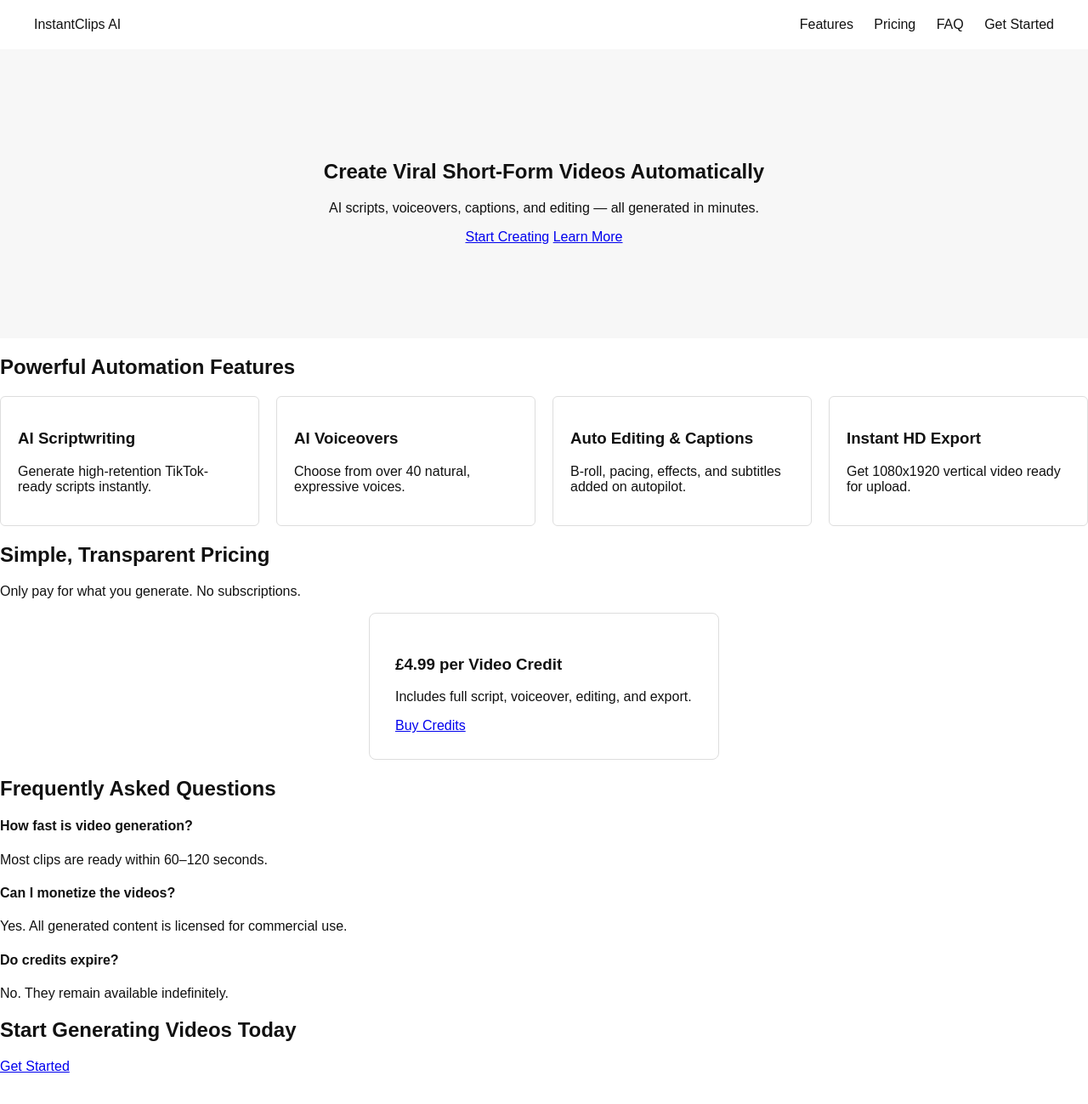
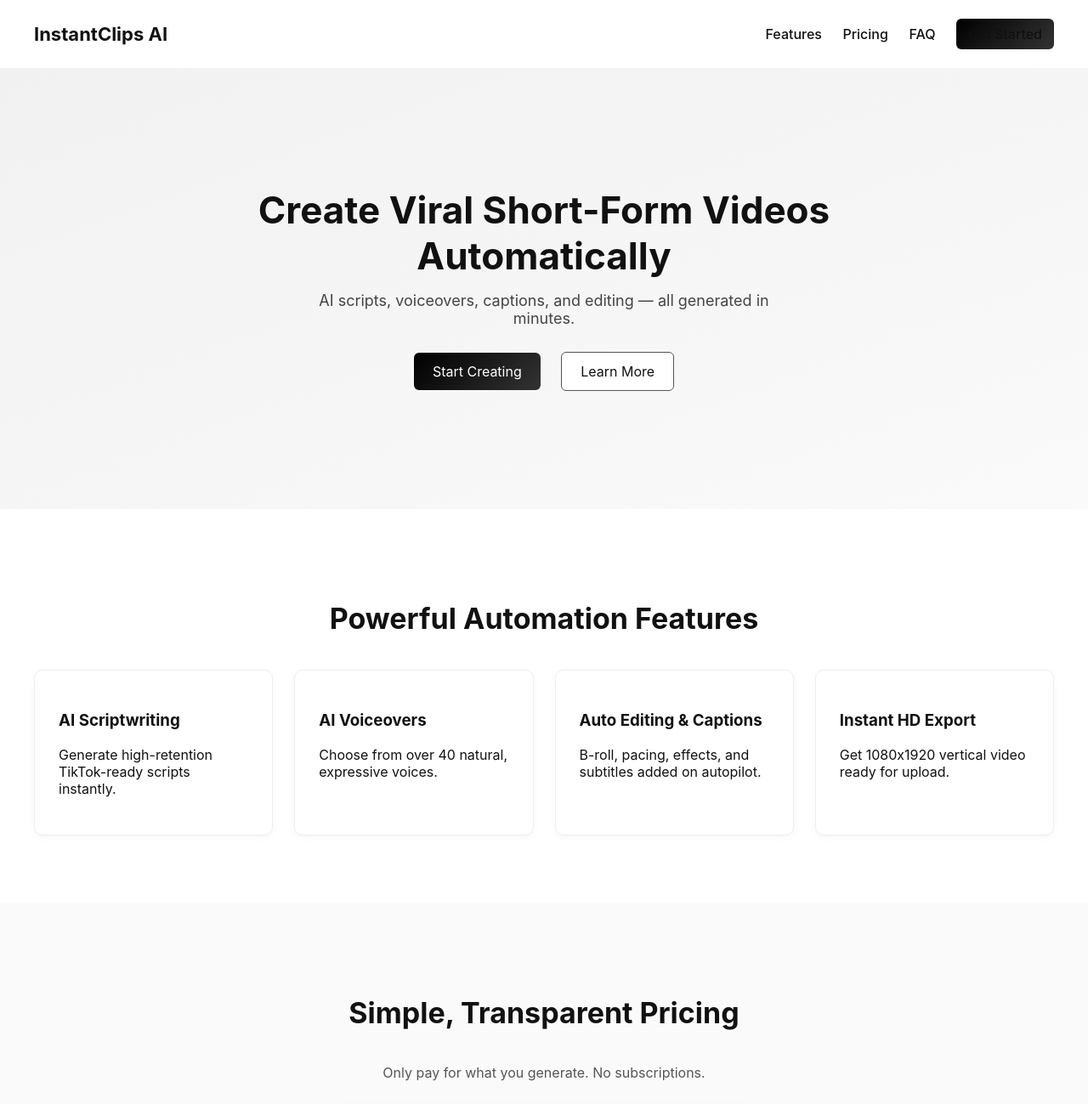
Before and after one commit to cameronk2/viralsnap, a plain HTML site: page landing/index.html in a window 1280 px wide. Shown: the top 1299 px of the page at 85% size. Drawn offline with Linux system fonts and the light colour scheme.

Commit message:
Update styles.css

```diff
--- a/landing/styles.css
+++ b/landing/styles.css
@@ -1,107 +1,161 @@
+/* General Layout */
 body {
     margin: 0;
-    font-family: Arial, sans-serif;
     background: #ffffff;
     color: #111;
+    font-family: 'Inter', Arial, sans-serif;
 }
 
 /* Header */
 .header {
     display: flex;
     justify-content: space-between;
-    padding: 20px;
+    align-items: center;
+    padding: 22px 30px;
     max-width: 1200px;
     margin: auto;
 }
 
-.header nav a {
+.logo {
+    font-size: 22px;
+    font-weight: 700;
+}
+
+.nav a {
     margin-left: 20px;
+    color: #111;
     text-decoration: none;
-    color: #111;
     font-weight: 500;
 }
 
-.btn-nav {
-    background: black;
-    padding: 8px 14px;
-    color: #fff !important;
-    border-radius: 4px;
+/* Buttons */
+.btn-primary {
+    background: linear-gradient(135deg, #000000, #333333);
+    padding: 12px 22px;
+    color: #fff;
+    border-radius: 6px;
+    text-decoration: none;
+    display: inline-block;
+    transition: 0.2s;
+}
+
+.btn-primary:hover {
+    opacity: 0.85;
+}
+
+.btn-secondary {
+    border: 1px solid #555;
+    padding: 12px 22px;
+    border-radius: 6px;
+    text-decoration: none;
+    color: #111;
+    background: #fff;
+}
+
+.small {
+    padding: 8px 14px !important;
 }
 
 /* Hero */
 .hero {
+    padding: 140px 20px;
+    background: linear-gradient(160deg, #f1f1f1, #fafafa);
     text-align: center;
-    padding: 110px 20px;
-    background: #f7f7f7;
 }
 
-.cta-btn {
-    display: inline-block;
-    margin-top: 18px;
-    padding: 12px 22px;
-    background: black;
-    color: white;
-    font-size: 16px;
-    text-decoration: none;
-    border-radius: 4px;
+.hero h1 {
+    max-width: 700px;
+    margin: auto;
+    font-size: 44px;
 }
 
-/* Features */
-.features {
-    padding: 60px 20px;
+.hero p {
+    max-width: 600px;
+    margin: 15px auto 30px;
+    font-size: 18px;
+    color: #444;
+}
+
+.hero-buttons a {
+    margin: 0 10px;
+}
+
+/* Sections */
+.section {
+    padding: 80px 20px;
     max-width: 1200px;
     margin: auto;
 }
 
+.section-title {
+    text-align: center;
+    font-size: 34px;
+    margin-bottom: 40px;
+}
+
+/* Features */
 .feature-grid {
     display: grid;
-    grid-template-columns: repeat(auto-fit, minmax(250px,1fr));
-    gap: 20px;
+    grid-template-columns: repeat(auto-fit, minmax(250px, 1fr));
+    gap: 25px;
 }
 
 .feature-card {
-    padding: 20px;
-    border: 1px solid #ddd;
-    border-radius: 6px;
+    padding: 28px;
+    border-radius: 10px;
+    background: #fff;
+    border: 1px solid #eee;
+    box-shadow: 0 2px 10px rgba(0,0,0,0.04);
 }
 
 /* Pricing */
-.pricing {
+.pricing-section {
     text-align: center;
-    padding: 70px 20px;
-    background: #f9f9f9;
+    padding: 80px 20px;
+    background: #fafafa;
 }
 
 .pricing-box {
+    background: #fff;
+    max-width: 400px;
     margin: auto;
-    max-width: 350px;
-    border: 1px solid #ddd;
-    padding: 30px;
-    border-radius: 8px;
+    padding: 35px;
+    border-radius: 12px;
+    box-shadow: 0 3px 15px rgba(0,0,0,0.06);
+    border: 1px solid #eee;
+}
+
+.section-subtitle {
+    color: #555;
+    margin-bottom: 30px;
 }
 
 /* FAQ */
-.faq {
-    padding: 60px 20px;
-    max-width: 800px;
-    margin: auto;
+.faq-item {
+    margin-bottom: 25px;
 }
 
-.faq-item {
-    margin-bottom: 20px;
+.faq-item h4 {
+    font-size: 20px;
+    margin-bottom: 8px;
 }
 
 /* CTA */
-.cta {
-    padding: 60px 20px;
+.cta-section {
+    text-align: center;
+    padding: 80px 20px;
     background: #efefef;
-    text-align: center;
+}
+
+.large {
+    padding: 14px 28px !important;
+    font-size: 18px;
 }
 
 /* Footer */
 .footer {
     text-align: center;
-    padding: 30px;
+    padding: 35px;
     font-size: 14px;
 }
 
```
